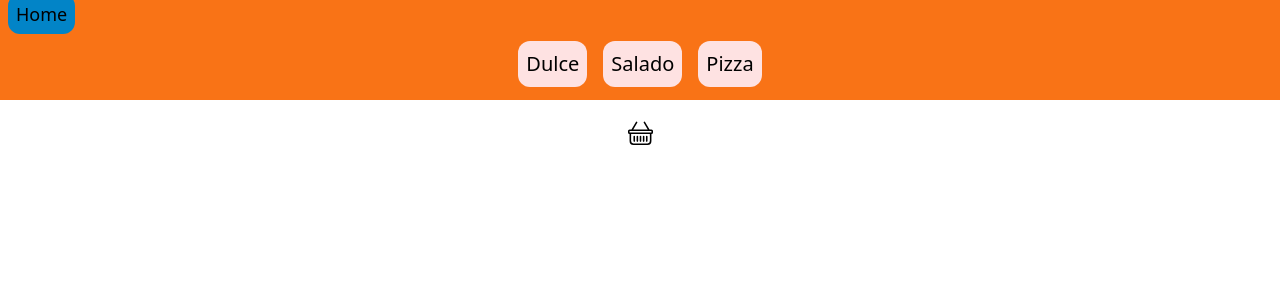
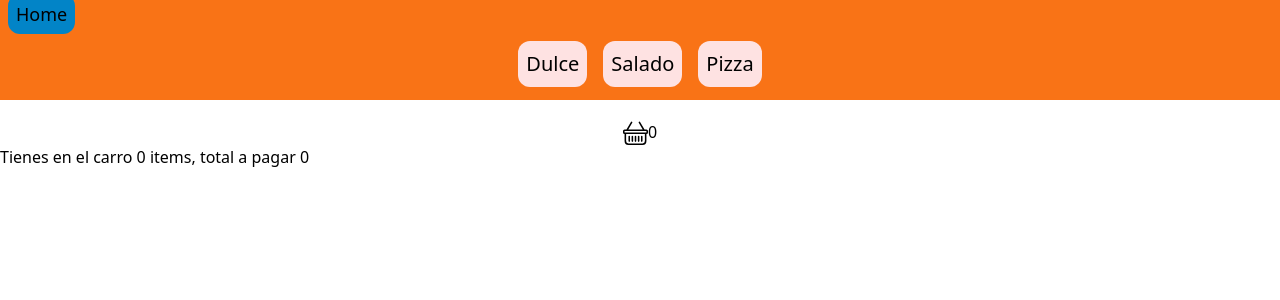
Before and after one commit to GiulianoGuidi/Bruto-Guidi, a React (Vite) app: page /Cart in a window 1280 px wide. Shown: the top 300 px of the page. Built offline with nearby package versions, Linux system fonts and the light colour scheme.

Commit message:
cart view

```diff
--- a/src/App.jsx
+++ b/src/App.jsx
@@ -5,6 +5,7 @@ import ItemDetailContainer from './components/ItemDetailContainer'
 import { BrowserRouter, Routes, Route } from 'react-router-dom'
 import Cart from './components/Cart'
 import CartContext from './components/CartContext'
+import Checkout from './components/Checkout'
 
 
 function App() {
@@ -20,7 +21,8 @@ function App() {
    <Route path='/' element= {<ItemListContainer />} />
    <Route path= '/categorias/:categoria' element= {<ItemListContainer />} />
    <Route path='/item/:id' element= {<ItemDetailContainer />} />
-   <Route path='/carrito' element= {<Cart />} />
+   <Route path='/Cart' element= {<Cart />} />
+   <Route path='/Checkout' element= {<Checkout />} />
 
    </Routes>
   </BrowserRouter>
--- a/src/components/Cart.jsx
+++ b/src/components/Cart.jsx
@@ -7,14 +7,25 @@ import { myContext } from './CartContext'
 export default function Cart() {
 
 
-const{cart, setCart} = useContext(myContext)
+const{cart, totalCount, totalToPay, removeItem} = useContext(myContext)
 
 
-let arrayCarrito = []
+
 
   return (
-    <div>
-      {cart}
-    </div>
+  <>
+  {cart.map((item) =>{
+
+  <div key={item.id}>
+  {item.name + ' ' + item.count + <span onClick={() =>removeItem(item.id)}>🗑️</span> }
+  </div>
+
+   })}
+
+  <div>
+  Tienes en el carro {totalCount} items, total a pagar {totalToPay}
+  </div>
+
+  </>
   )
 }
--- a/src/components/CartContext.jsx
+++ b/src/components/CartContext.jsx
@@ -9,6 +9,8 @@ const CartContext = ({children}) => {
 
 
 const [cart, setCart] = useState ([])
+const [totalCount, setTotalCount] = useState (0)
+const [totalToPay, setTotalToPay] = useState(0)
 
 
 
@@ -28,16 +30,26 @@ const [cart, setCart] = useState ([])
   }
    setCart(copiaCart)
   }
-  useEffect (()=>{
-    console.log(cart)
+
+  useEffect(()=>{
+    setTotalCount(cart.reduce((acc, product)=>acc + product.count, 0))
+    setTotalToPay(cart.reduce((acc, product)=>acc + product.count * product.precio, 0))
   },[cart])
 
 
+ function removeItem(id){
+  setCart(cart.filter((item) => item.id != id))
+  }
+
+
+useEffect(() =>{
+  console.log(cart)
+},[cart])
 
 
   return (
     <>
-    <myContext.Provider value={ {cart, addToCart } }>
+    <myContext.Provider value={ {cart, addToCart, totalCount, totalToPay, removeItem } }>
     {children}
     </myContext.Provider>
     </>
--- a/src/components/CartWidget.jsx
+++ b/src/components/CartWidget.jsx
@@ -1,17 +1,22 @@
 import React from 'react'
-
+import { useContext } from 'react'
+import { Link } from 'react-router-dom'
+import { myContext } from './CartContext'
 
 const CartWidget = () => {
 
+  const{totalCount} = useContext(myContext)
 
 
   return (
+    <Link to={'/Cart'}>
     <div className='Logo-carrito'>
         <button><svg xmlns="http://www.w3.org/2000/svg" width="25" height="25" fill="currentColor" className="bi bi-basket" viewBox="0 0 16 16">
     <path d="M5.757 1.071a.5.5 0 0 1 .172.686L3.383 6h9.234L10.07 1.757a.5.5 0 1 1 .858-.514L13.783 6H15a1 1 0 0 1 1 1v1a1 1 0 0 1-1 1v4.5a2.5 2.5 0 0 1-2.5 2.5h-9A2.5 2.5 0 0 1 1 13.5V9a1 1 0 0 1-1-1V7a1 1 0 0 1 1-1h1.217L5.07 1.243a.5.5 0 0 1 .686-.172zM2 9v4.5A1.5 1.5 0 0 0 3.5 15h9a1.5 1.5 0 0 0 1.5-1.5V9H2zM1 7v1h14V7H1zm3 3a.5.5 0 0 1 .5.5v3a.5.5 0 0 1-1 0v-3A.5.5 0 0 1 4 10zm2 0a.5.5 0 0 1 .5.5v3a.5.5 0 0 1-1 0v-3A.5.5 0 0 1 6 10zm2 0a.5.5 0 0 1 .5.5v3a.5.5 0 0 1-1 0v-3A.5.5 0 0 1 8 10zm2 0a.5.5 0 0 1 .5.5v3a.5.5 0 0 1-1 0v-3a.5.5 0 0 1 .5-.5zm2 0a.5.5 0 0 1 .5.5v3a.5.5 0 0 1-1 0v-3a.5.5 0 0 1 .5-.5z"/>
   </svg></button>
-
+  {totalCount}
   </div>
+  </Link>
   )
 }
 
--- /dev/null
+++ b/src/components/Checkout.jsx
@@ -0,0 +1,7 @@
+import React from 'react'
+
+export default function Checkout() {
+  return (
+    <div>Checkout</div>
+  )
+}
--- a/src/components/ItemCount.jsx
+++ b/src/components/ItemCount.jsx
@@ -45,7 +45,7 @@ function onAdd(){
     <button className='bg-pink-600 hover:bg-red-700' onClick={() => setAgregar(false)} >Agregar al carrito</button>
     </div>
     :
-    <Link to ={'/carrito'}>
+    <Link to ={'/Cart'}>
     <button className='bg-pink-600 hover:bg-red-700' onClick={onAdd}> Terminar mi compra</button>
     </Link>
     }
```
